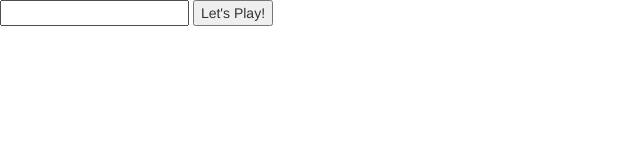
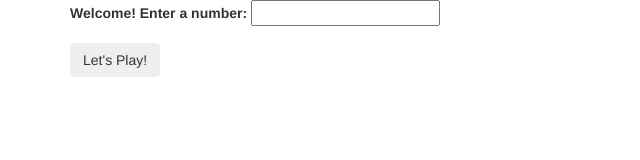
Before and after one commit to AaronRohrbacher/PingPong, a plain HTML site: page index.html in a window 1280 px wide. Shown: the whole page, without its empty margins (0-640 px from the left). Drawn offline with Linux system fonts and the light colour scheme.

Commit message:
add initial styling

```diff
--- a/css/styles.css
+++ b/css/styles.css
@@ -0,0 +1,3 @@
+.pingPong img {
+  display:none;
+}
--- a/index.html
+++ b/index.html
@@ -8,11 +8,16 @@
     <title>Ping Pong!</title>
   </head>
   <body>
-    <form id="submitNumber">
-      <input id="number" type="text">
-      <button type="submit">Let's Play!</button>
-    </form>
-    <ul id="output">
-    </ul>
+    <div class ="container">
+      <form id="submitNumber">
+        <div class="form-group">
+          <label for ="number">Welcome! Enter a number:</label>
+          <input id="number" type="text">
+        </div>
+        <button type="submit" class ="btn">Let's Play!</button>
+      </form>
+      <ul id="output">
+      </ul>
+    </container>
   </body>
 </html>
```
Also changed, not shown: img/chriswalken.gif (added).
